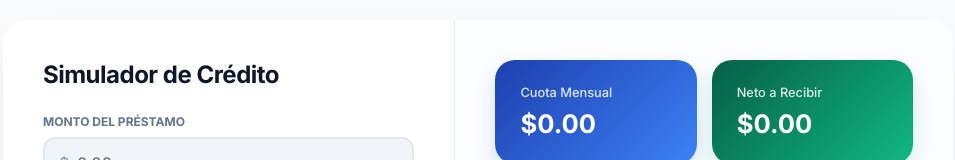
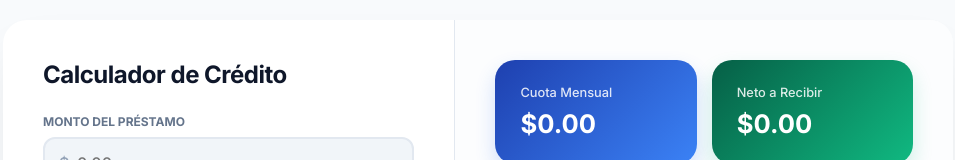
Before and after one commit to DMELICEO/CALCULADOR-C, a plain HTML site: page index.html in a window 1280 px wide. Shown: the part 171-331 px from the top of the page, without its empty margins (162-1117 px from the left). Drawn offline with Linux system fonts and the light colour scheme.

Commit message:
Update title and header for credit calculator

```diff
--- a/index.html
+++ b/index.html
@@ -7,7 +7,7 @@
     <link rel="apple-touch-icon" href="logo.png">
     <link rel="icon" type="image/png" href="logo.png">
 
-    <title>Simulador de Crédito Profesional</title>
+    <title>Calculador de Crédito byeliceo</title>
     <link href="https://fonts.googleapis.com/css2?family=Inter:wght@400;500;600;700&display=swap" rel="stylesheet">
     <style>
         :root {
@@ -106,7 +106,7 @@
 
 <div class="calculator-card">
     <section class="inputs-section">
-        <h2>Simulador de Crédito</h2>
+        <h2>Calculador de Crédito</h2>
 
         <div class="field">
             <label>Monto del Préstamo</label>
```
